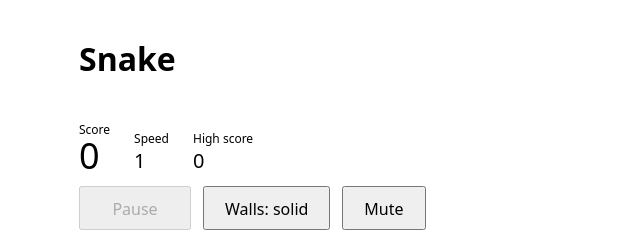
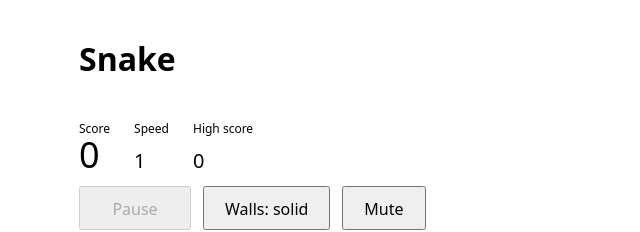
Before and after one commit to mariusachim/awesomeProject1, a React (Vite) app: page / in a window 1280 px wide. Shown: the top 232 px of the page, without its empty margins (319-959 px from the left). Built offline with nearby package versions, Linux system fonts and the light colour scheme.

Commit message:
feat(#172): align the stats row on one baseline

```diff
--- a/src/index.css
+++ b/src/index.css
@@ -191,18 +191,23 @@ button:focus-visible {
 }
 
 .stats {
-  display: flex;
-  flex-wrap: wrap;
-  align-items: flex-end;
-  gap: 4px 24px;
+  display: grid;
+  grid-auto-flow: column;
+  grid-template-rows: auto auto;
+  justify-content: start;
+  align-content: end;
+  gap: 0 24px;
   height: 4.5rem;
   margin-bottom: 12px;
   overflow: hidden;
 }
 
 .stat {
-  display: flex;
-  flex-direction: column;
+  /* Subgrid: all labels share row 1 and all values row 2, baseline-aligned. */
+  display: grid;
+  grid-row: span 2;
+  grid-template-rows: subgrid;
+  align-items: baseline;
   margin: 0;
 }
 
```
